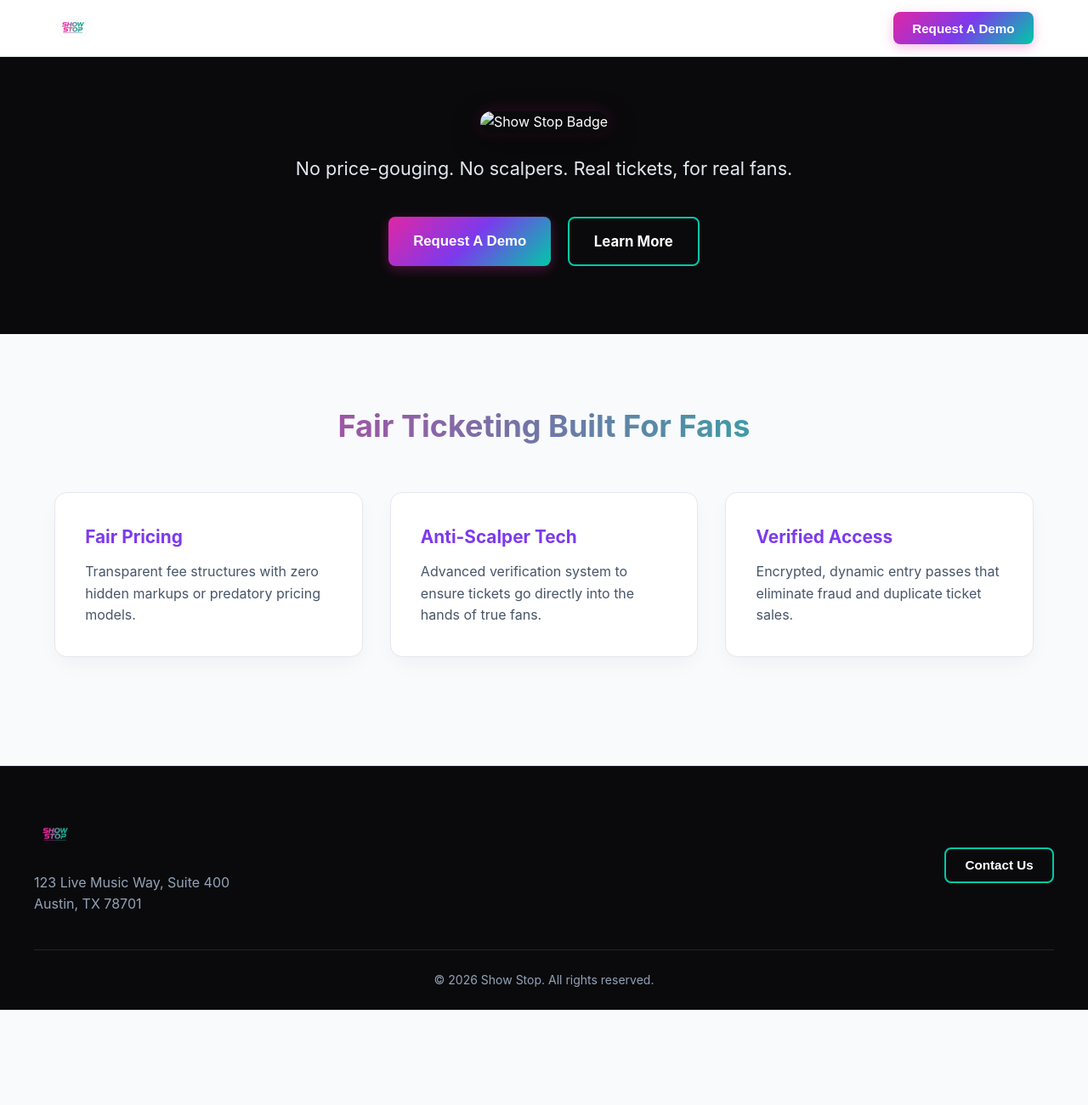
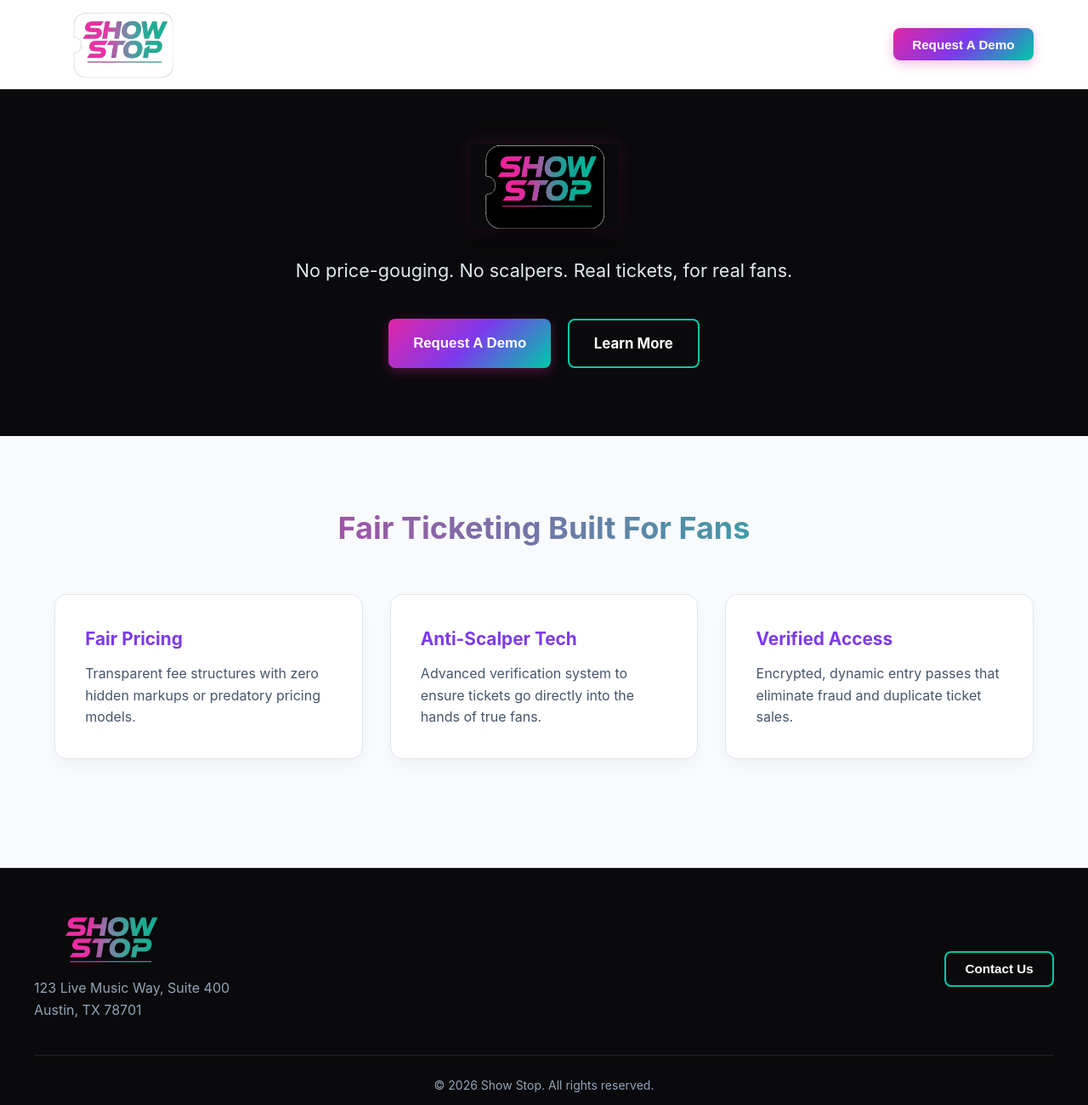
Before and after one commit to joanefjoseph/showstop, a website: page index.html in a window 1280 px wide. Shown: the whole page at 85% size. Before the commit the page ends 1188 px from the top, so only its background shows below. Drawn offline with Linux system fonts and the light colour scheme.

Commit message:
Fix watermark scaling

```diff
--- a/index.html
+++ b/index.html
@@ -26,7 +26,7 @@
   <section class="hero">
     <div class="hero-content">
       <div class="hero-brand">
-        <img src="watermark_black.jpg" alt="Show Stop Badge" class="hero-logo">
+        <img src="watermark_black.png" alt="Show Stop Badge" class="hero-logo">
       </div>
       <p class="tagline">No price-gouging. No scalpers. Real tickets, for real fans.</p>
       <div class="hero-buttons">
--- a/styles.css
+++ b/styles.css
@@ -56,11 +56,15 @@
   text-decoration: none;
 }
 
+/* Constrain and crop the transparent logo with CSS */
 .nav-logo {
-  height: 42px;
-  width: auto;
-  object-fit: contain;
+  height: 80px;
+  width: 160px; /* Constrains the width frame */
+  object-fit: cover; /* Zooms/crops to fit inside the tight dimensions */
+  object-position: center; /* Centers on the text inside the image */
+  display: block;
 }
+
 
 /* Buttons */
 .btn {
@@ -124,10 +128,11 @@
 }
 
 .hero-logo {
-  max-width: 380px;
-  width: 100%;
-  height: auto;
-  border-radius: 20px;
+  height: 100px;
+  width: 175px;
+  object-fit: cover;
+  object-position: center;
+  border-radius: 5px;
   box-shadow: 0 10px 30px rgba(0, 0, 0, 0.6), 0 0 20px rgba(224, 38, 165, 0.2);
 }
 
@@ -211,11 +216,14 @@
   gap: 1.5rem;
 }
 
+
 .footer-logo {
-  height: 48px;
-  width: auto;
+  height: 60px;
+  width: 175px;
+  object-fit: cover;
+  object-position: center;
+  display: block;
   margin-bottom: 0.75rem;
-  object-fit: contain;
 }
 
 .footer-info p {
```
